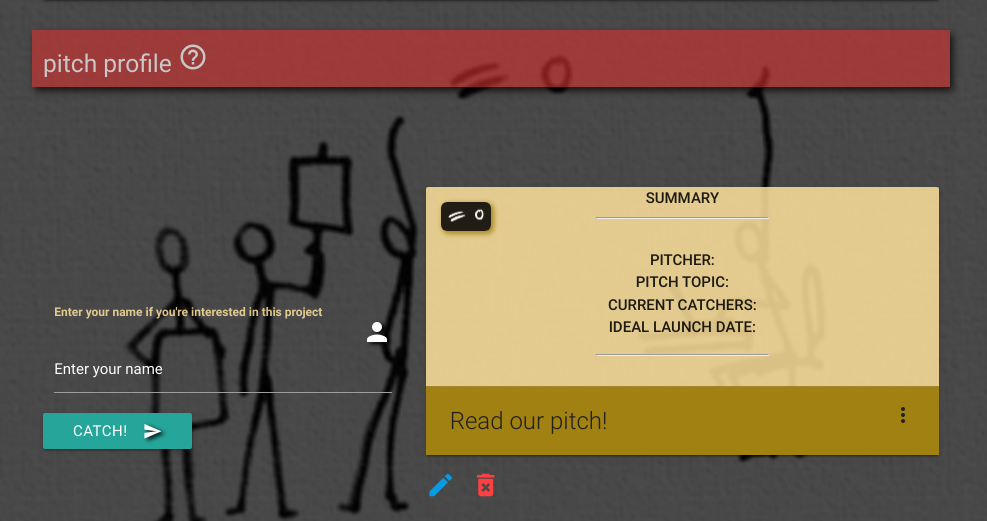
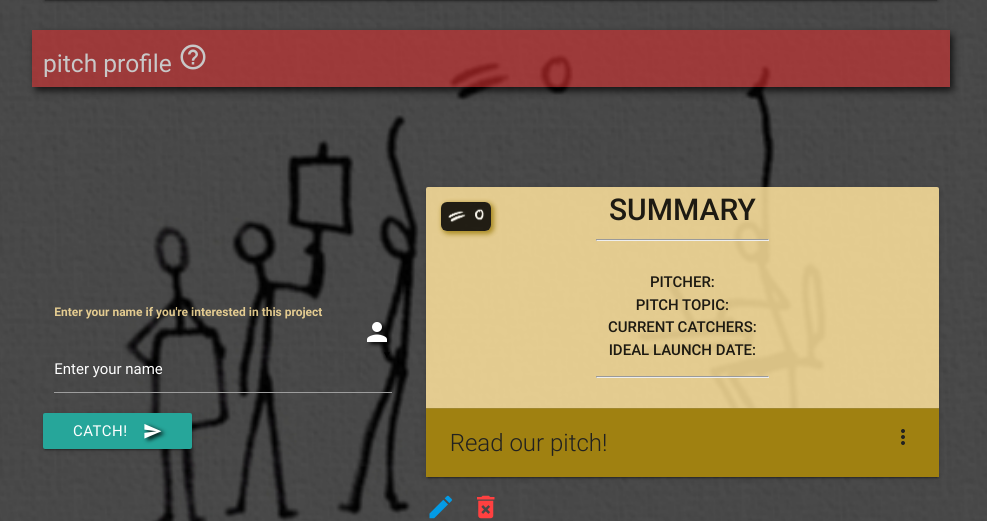
Before and after one commit to Code-Institute-Submissions/pitchCatch, a Flask app: template templates/pitch_profile.html in a window 1280 px wide. Shown: the part 64-585 px from the top of the page, without its empty margins (149-1136 px from the left). Run offline with Flask 2, Linux system fonts and the light colour scheme; the template is opened without the code that fills it, so the values that code supplies are empty.

Commit message:
styled card header and card-reveal bottom margins

```diff
--- a/static/css/_card.scss
+++ b/static/css/_card.scss
@@ -16,3 +16,7 @@
     opacity: 0.85;
     box-shadow: 2px 2px 5px 1px $brown;
 }
+
+.card-margin {
+    margin-bottom: 12rem;
+}
--- a/static/css/_fonts.scss
+++ b/static/css/_fonts.scss
@@ -29,3 +29,8 @@ i.medium {
 .delete {
     color: $red-delete;
 }
+
+/*Card font*/
+.card-header {
+    font-size: 2rem;
+}
--- a/static/css/main.css
+++ b/static/css/main.css
@@ -45,6 +45,10 @@ i.medium {
 
 .delete {
   color: #ff4040; }
+
+/*Card font*/
+.card-header {
+  font-size: 2rem; }
 
 .search-heading {
   background: rgba(0, 0, 0, 0.87);
@@ -200,6 +204,9 @@ input {
   opacity: 0.85;
   box-shadow: 2px 2px 5px 1px #a08111; }
 
+.card-margin {
+  margin-bottom: 12rem; }
+
 .catcher-logo {
   display: inline;
   border-radius: 6px;
--- a/templates/catcher_profile.html
+++ b/templates/catcher_profile.html
@@ -24,7 +24,7 @@
     <div class="col s12 m7 profile-card">
         <div class="card sticky-action">
             <div>
-                <div class="brand-logo center-align"><img class="form-logo" src="/static/images/catcher.png">SUMMARY</div>
+                <div class="brand-logo center-align card-header"><img class="form-logo" src="/static/images/catcher.png">SUMMARY</div>
                 <hr>
                 <ul class="center-align">
                     <li><strong>WHERE I'M BASED:</strong></li>
@@ -54,7 +54,7 @@
                 <p>{{ catcher.developer_description }}</p>
                 <blockquote class="blocktheme-catcher">
                     <span class="card-title brand-logo grey-text text-darken-4">Programming Experience</span>
-                    <ul>
+                    <ul class="card-margin">
                         {% if catcher.frontend_interest.value == 'Yes' %}
                         <li><strong>Front-end programming:</strong></li>
                         <li>I am interested in front end development projects</li>
--- a/templates/pitch_profile.html
+++ b/templates/pitch_profile.html
@@ -44,7 +44,7 @@
     <div class="col s12 m7 profile-card">
         <div class="card sticky-action">
             <div>
-                <div class="brand-logo center-align"><img class="form-logo" src="/static/images/pitch.png"><strong>SUMMARY</strong></div>
+                <div class="brand-logo center-align card-header"><img class="form-logo" src="/static/images/pitch.png"><strong>SUMMARY</strong></div>
                 <hr>
                 <ul class="center-align">
                     <li><strong>PITCHER:</strong></li>
--- a/templates/pitcher_profile.html
+++ b/templates/pitcher_profile.html
@@ -23,7 +23,7 @@
     <div class="col s12 m7 profile-card">
         <div class="card sticky-action">
             <div>
-                <div class="brand-logo center-align"><img class="form-logo" src="/static/images/pitcher.png">SUMMARY</div>
+                <div class="brand-logo center-align card-header"><img class="form-logo" src="/static/images/pitcher.png">SUMMARY</div>
                 <hr>
                 <ul class="center-align">
                     <li><strong>WHERE WE'RE BASED:</strong></li>
```
Also changed, not shown: 1 other file.
